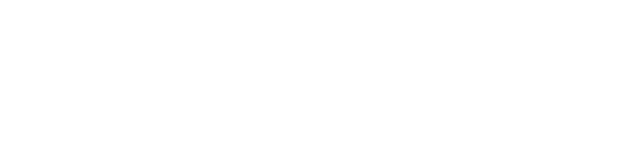
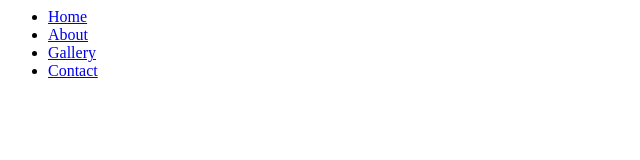
Before and after one commit to anugrahp13/Navbar-Hover-Effect-3, a plain HTML site: page index.html in a window 1280 px wide. Shown: the whole page, without its empty margins (0-640 px from the left). Drawn offline with Linux system fonts and the light colour scheme.

Commit message:
memulai html

```diff
--- a/index.html
+++ b/index.html
@@ -8,7 +8,14 @@
 </head>
 
 <body>
-
+    <nav>
+        <ul>
+            <li><a href="#">Home</a></li>
+            <li><a href="#">About</a></li>
+            <li><a href="#">Gallery</a></li>
+            <li><a href="#">Contact</a></li>
+        </ul>
+    </nav>
 </body>
 
 </html>
```
